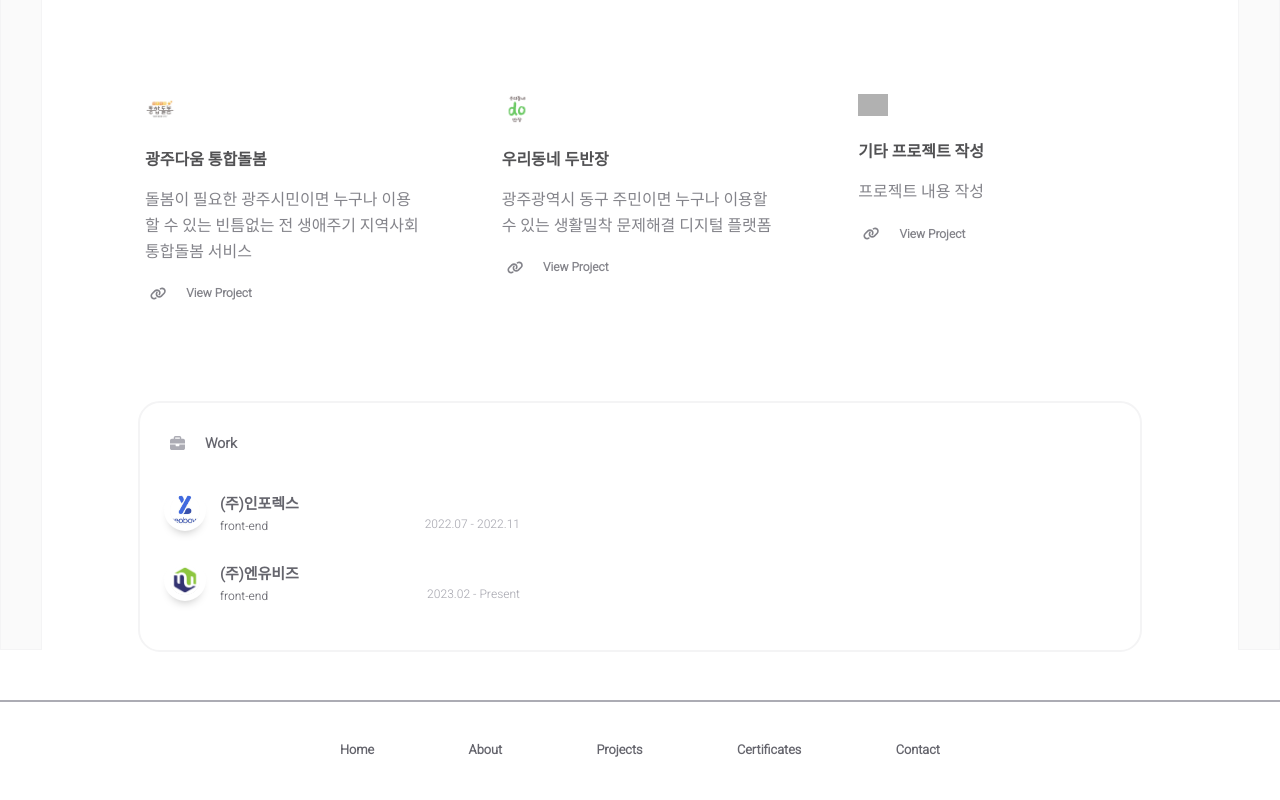
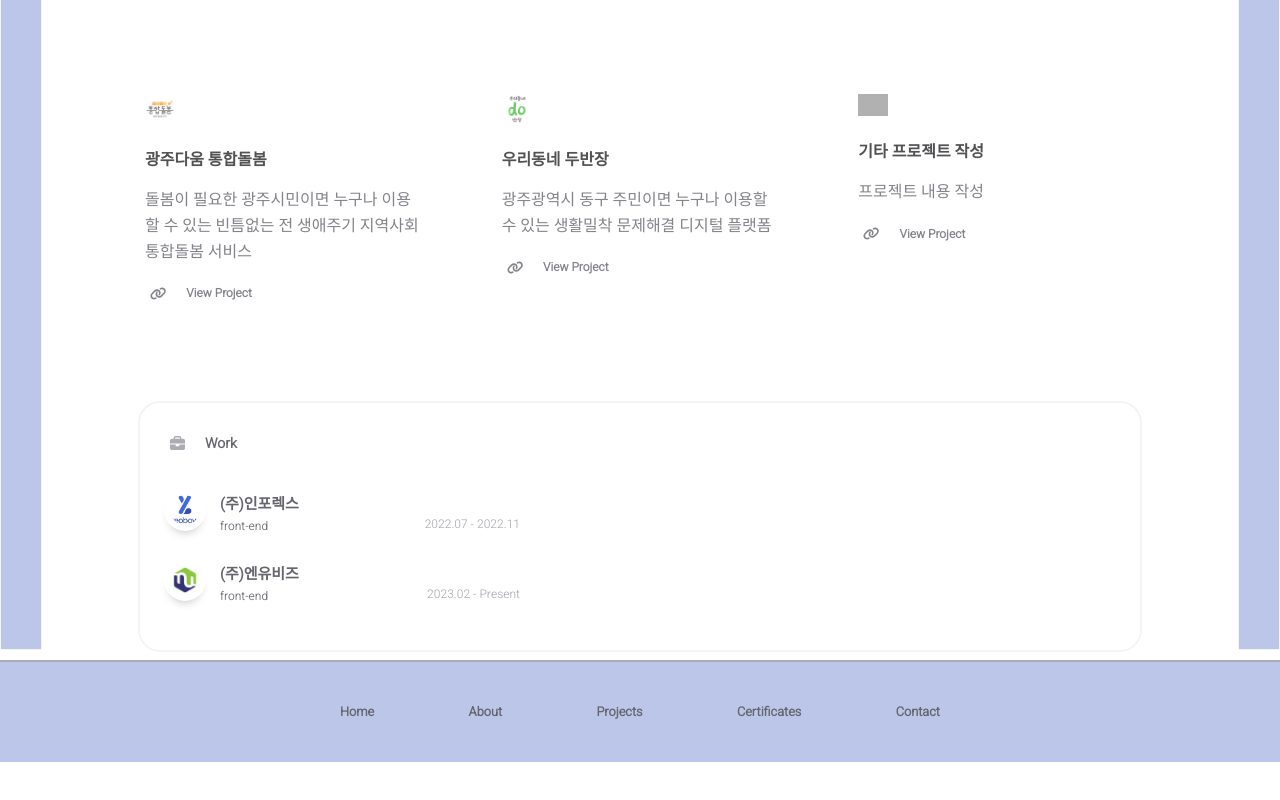
Before and after one commit to june152/myportpolio, a React (Create React App) app: page /home/1 in a window 1280 px wide. Shown: the part 680-1480 px from the top of the page. After the commit the page ends 1442 px from the top, so only its background shows below. Built offline with nearby package versions, Linux system fonts and the light colour scheme; grey boxes are pictures that could not be loaded.

Commit message:
css 일부 추가

```diff
--- a/src/App.css
+++ b/src/App.css
@@ -36,11 +36,13 @@
 .page-content:before {
   left: 0;
   z-index: 1;
+  background-color: #2447b84f;
 }
 
 .page-content:after {
   right: 0;
   z-index: 1;
+  background-color: #2447b84f;
 }
 
 .content-wrapper {
@@ -67,6 +69,7 @@
 
 .page-footer {
   position: block;
+  background-color: #2447b84f;
 }
 
 .page-footer::before {
--- a/src/components/common/styles/footer.css
+++ b/src/components/common/styles/footer.css
@@ -3,11 +3,12 @@
 .footer {
 	display: flex;
 	padding-top: 25px;
-	margin-top: 50px;
+	margin-top: 10px;
 	padding-bottom: 25px;
 	align-items: center;
 	margin-left: 25%;
 	margin-right: 25%;
+	border-top: 2px solid var(--tertiary-color);
 }
 
 .footer-links,
```
